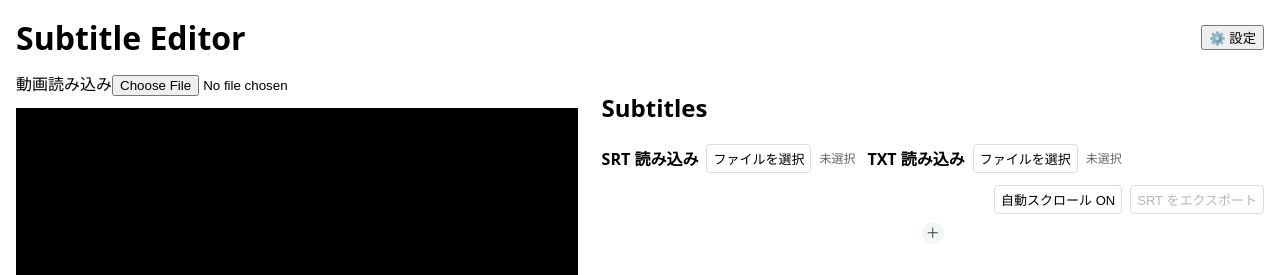
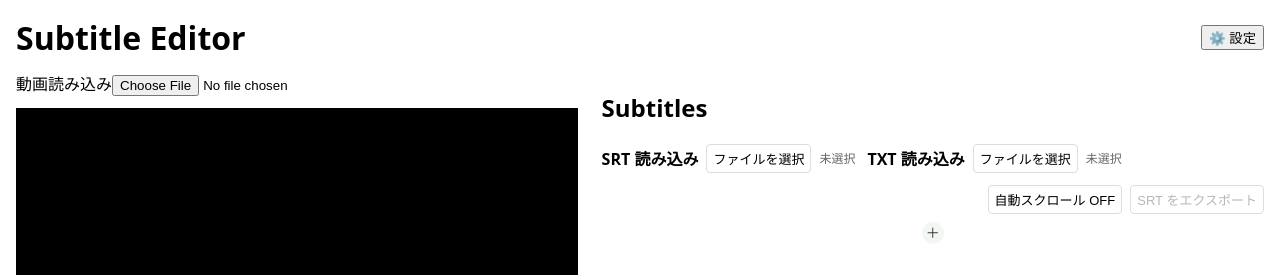
Before and after one commit to chiemi627/subtitleEditor, a React (Vite) app: page / in a window 1280 px wide. Shown: the top 275 px of the page. Built offline with nearby package versions, Linux system fonts and the light colour scheme.

Commit message:
動画再生・一時停止のトグル

```diff
--- a/src/App.tsx
+++ b/src/App.tsx
@@ -10,7 +10,7 @@ export default function App() {
   const [isPaused, setIsPaused] = useState(true)
   const [playerCtrl, setPlayerCtrl] = useState<{ playFrom: (t: number) => void; pause?: () => void; toggle?: () => void } | null>(null)
   const [tabCreatesNewAtEnd, setTabCreatesNewAtEnd] = useState<boolean>(false)
-  const [autoScrollEnabled, setAutoScrollEnabled] = useState<boolean>(true)
+  const [autoScrollEnabled, setAutoScrollEnabled] = useState<boolean>(false)
   const [keybindings, setKeybindings] = useState<Record<'split' | 'next' | 'prev' | 'playpause' | 'merge' | 'setStart', { key: string; ctrl?: boolean; alt?: boolean; shift?: boolean; meta?: boolean }>>({
     split: { key: 'Enter', ctrl: true },
     next: { key: 'Tab' },
--- a/src/components/SubtitlesList.tsx
+++ b/src/components/SubtitlesList.tsx
@@ -380,6 +380,7 @@ export default function SubtitlesList({
                     >
                       ⏸
                     </button>
+                    <div style={{ display: 'flex', gap: 8, alignItems: 'center' }}>
                       <button
                         className="time-btn"
                         onClick={() => shiftStartEarlier(s.id)}
@@ -401,6 +402,7 @@ export default function SubtitlesList({
                       >
                         <span aria-hidden>⏱</span>
                       </button>
+                    </div>
                     <span>→</span>
                     <input
                       value={secToHHMMSS(s.end)}
--- a/src/components/VideoPlayer.tsx
+++ b/src/components/VideoPlayer.tsx
@@ -108,7 +108,7 @@ export default function VideoPlayer({ onReady, onTimeUpdate, ...props }: Props)
       </div>
 
       <div className="video-area__player">
-        <video ref={videoRef} className="video-area__video" />
+        <video ref={videoRef} className="video-area__video" onClick={togglePlay} />
         {currentSubtitle ? (
           <div className="video-area__overlay" aria-live="polite">
             <span className="video-area__subtitle">{currentSubtitle.text}</span>
```
Also changed, not shown: 2 other files (tests, documents, lock files or other folders). Lines whose indentation alone changed are shown as unchanged.
